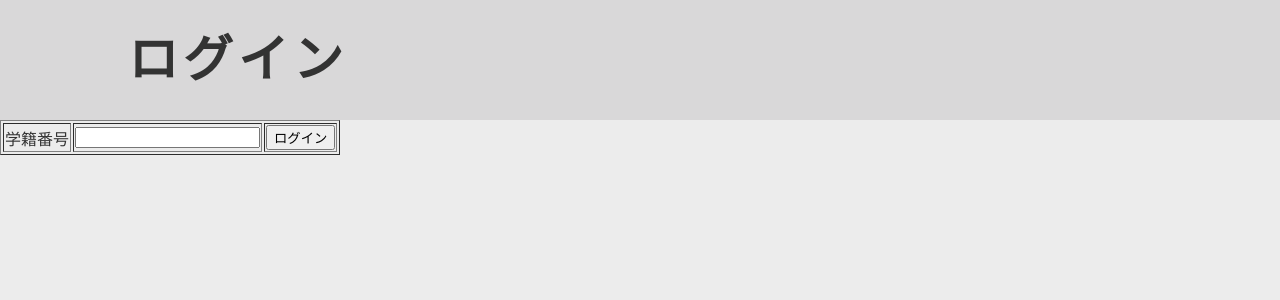
After one commit to godyp/time_checker, a PHP site: page /pages/login.php in a window 1280 px wide. The commit adds this page. Shown: the top 300 px of the page. Run offline with PHP 8.4, Linux system fonts and the light colour scheme.

Commit message:
login.php and index.php were edited, file name was changed

```diff
--- /dev/null
+++ b/server/css/login_style.css
@@ -0,0 +1,70 @@
+body{
+    margin:0;
+    user-select: none;
+    background-color:#ECECEC;
+    color: #333333;
+}
+
+a {
+    text-decoration: none;
+}
+
+.main {
+    width: 100%;
+}
+
+.container{
+    width:80%;
+    margin:0 auto;
+}
+
+header{
+    padding-top: 10px;
+    padding-bottom: 10px;
+    height:100px;
+    background-color:#D9D8D9;
+}
+
+.main .header-left {
+    float:left;
+    height: 100px;
+    line-height:100px;
+    margin-top:0;
+    margin-bottom:0;
+}
+
+.main .header-right{
+    display: inline-block;
+    height: 30px;
+    line-height: 30px;
+    width:100px;
+    text-align: center;
+    margin-top:35px;
+    background-color:#999;
+    border-radius: 5px;
+    color: white;
+    float:right;
+    box-shadow: 0 3px #666;
+}
+
+.main .header-right:hover{
+    cursor: pointer;
+}
+
+.main header h1{
+    letter-spacing:5px;
+    margin-right:30px;
+    font-size:50px;
+}
+
+
+
+
+
+.state{
+    border-collapse: collapse;
+}
+
+.state th, .state td {
+    border: solid 2px #333;
+  }
--- a/server/index.php
+++ b/server/index.php
@@ -13,7 +13,7 @@
             <div class="container">
                 <h1 class="header-left">HOME</h1>
                 <h2 class="header-left">~田中・林研　勤怠管理システム~</h2>
-                <a class="header-right" href="./pages/rogin.php">ログイン</a>
+                <a class="header-right" href="./pages/login.php">ログイン</a>
             </div>
         </header>
         <div class="db-table">
--- /dev/null
+++ b/server/pages/login.php
@@ -0,0 +1,29 @@
+<!DOCTYPE html>
+<html lang="ja">
+  <head>
+    <meta charse="UTF-8">
+    <title>Time Checker</title>
+    <link rel="stylesheet" href="./../css/login_style.css">
+</head>
+
+<body>
+  <div class="main">
+    <header>
+      <div class="container">
+        <h1 class="header-left">ログイン</h1>
+      </div>
+    </header>
+  <form action="edit.php" method="post" autocomplete="off">
+    <table border="1">
+      <tr>
+        <td>学籍番号</td>
+        <td><input type="text" name="name" maxlength="8"></td>
+        <td colspan="2" align="center">
+          <input type="submit" value="ログイン">
+        </td>
+      </tr>
+    </table>
+  </form>
+</div>
+</body>
+</html>
```
Also changed, not shown: server/pages/rogin.php (deleted, +0 -23 lines).
